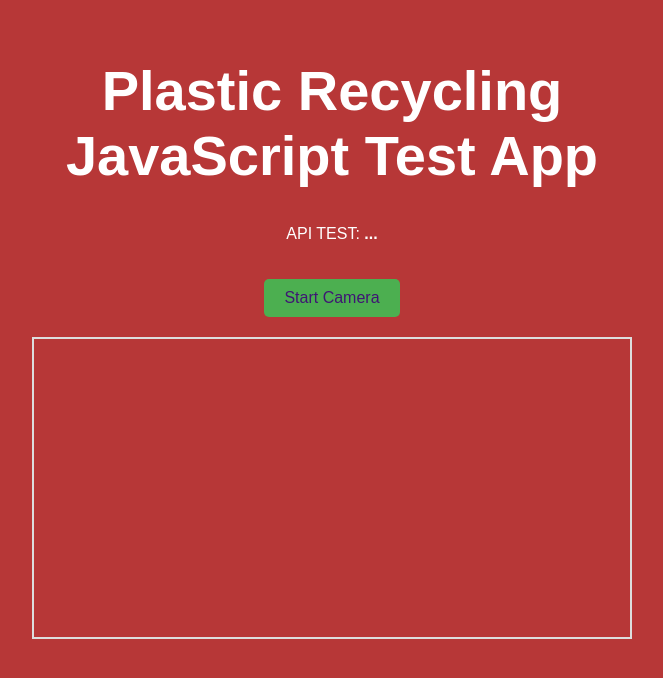
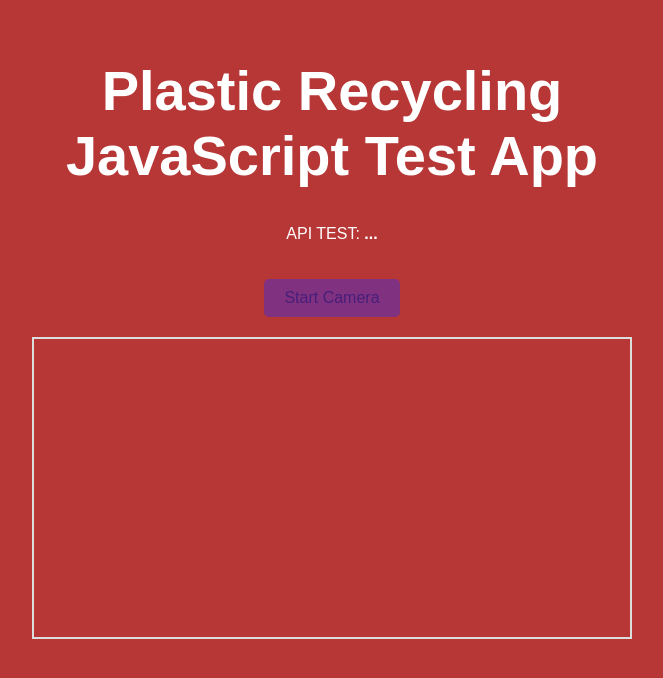
Before and after one commit to mikehellothere/Plastic-Recycling-Toolkit, a website: page src/index.html in a window 1280 px wide. Shown: the whole page, without its empty margins (308-971 px from the left). Drawn offline with Linux system fonts and the light colour scheme; no server answers.

Commit message:
changing button colours

```diff
--- a/src/index.html
+++ b/src/index.html
@@ -13,14 +13,14 @@
             font-size: 16px;
             cursor: pointer;
             margin-top: 20px;
-            background-color: #4CAF50;
-            color: rgb(63, 22, 116);
+            background-color: #803180;
+            color: rgb(70, 31, 122);
             border: none;
             border-radius: 5px;
         }
 
         #startCameraBtn:hover, #captureBtn:hover {
-            background-color: #45a049;
+            background-color: #9547a5;
         }
 
         /* Styling for the video and canvas elements */
```
